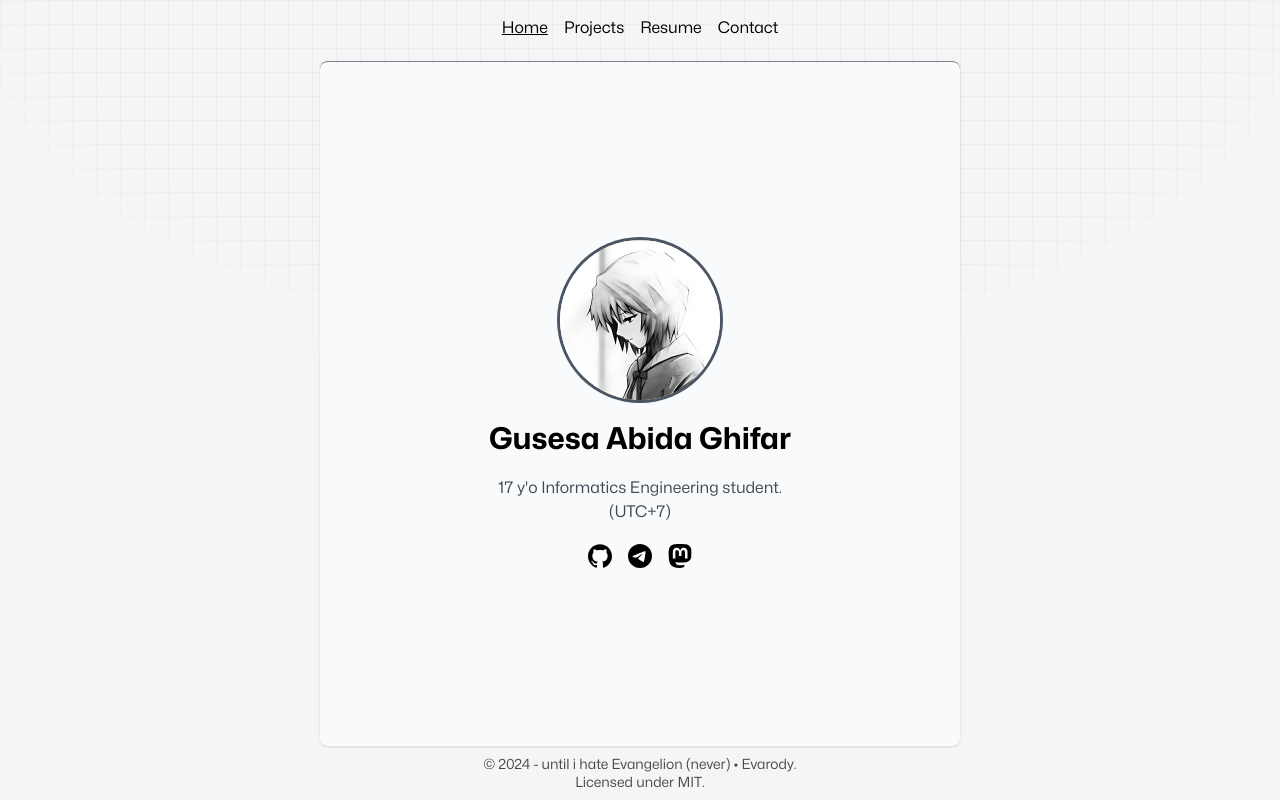
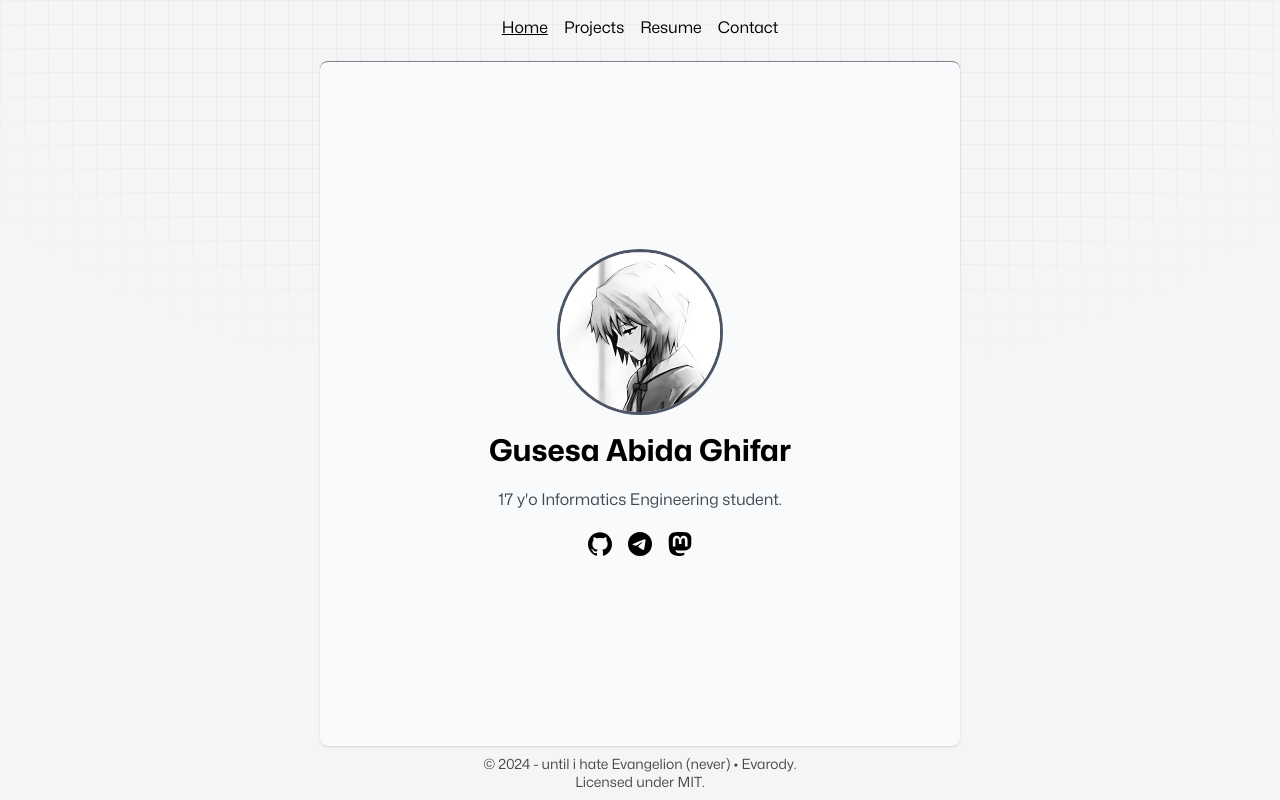
Before and after one commit to Gusase/evarody, a Svelte app: page / in a window 1280 px wide. Built offline with nearby package versions, Linux system fonts and the light colour scheme.

Commit message:
refactor: remove timezone
Signed-off-by: Gusesa Abida Ghifar <abidaghifar@gmail.com>

```diff
--- a/src/routes/Home.svelte
+++ b/src/routes/Home.svelte
@@ -10,9 +10,7 @@
 </svelte:head>
 
 <Layout>
-  <div
-    class="mx-auto flex flex-col justify-center items-center h-full"
-  >
+  <div class="mx-auto flex flex-col justify-center items-center h-full">
     <div class="w-full space-y-3.5 md:space-y-5">
       <img
         class="size-40 mx-auto rounded-full ring ring-gray-600"
@@ -30,7 +28,6 @@
         class="text-gray-800/85 text-sm md:text-base dark:text-gray-300/85 text-center whitespace-pre-line"
       >
         {age()} y'o Informatics Engineering student.
-        (UTC+7)
       </p>
       <SocialMedia />
     </div>
```
